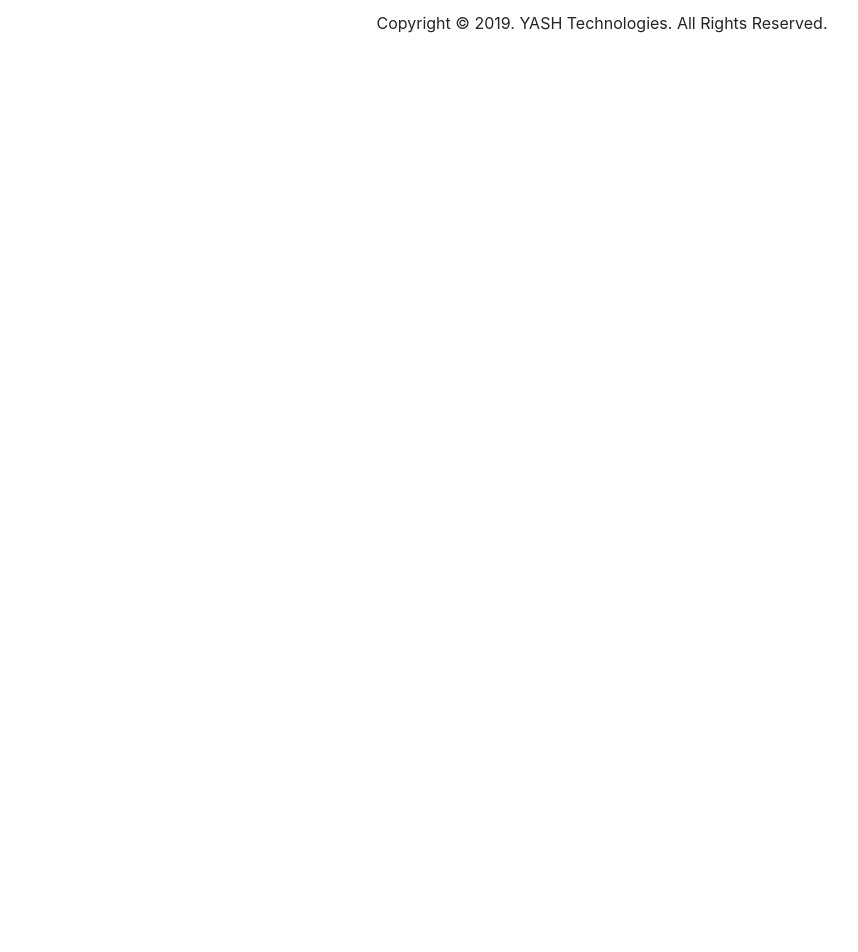
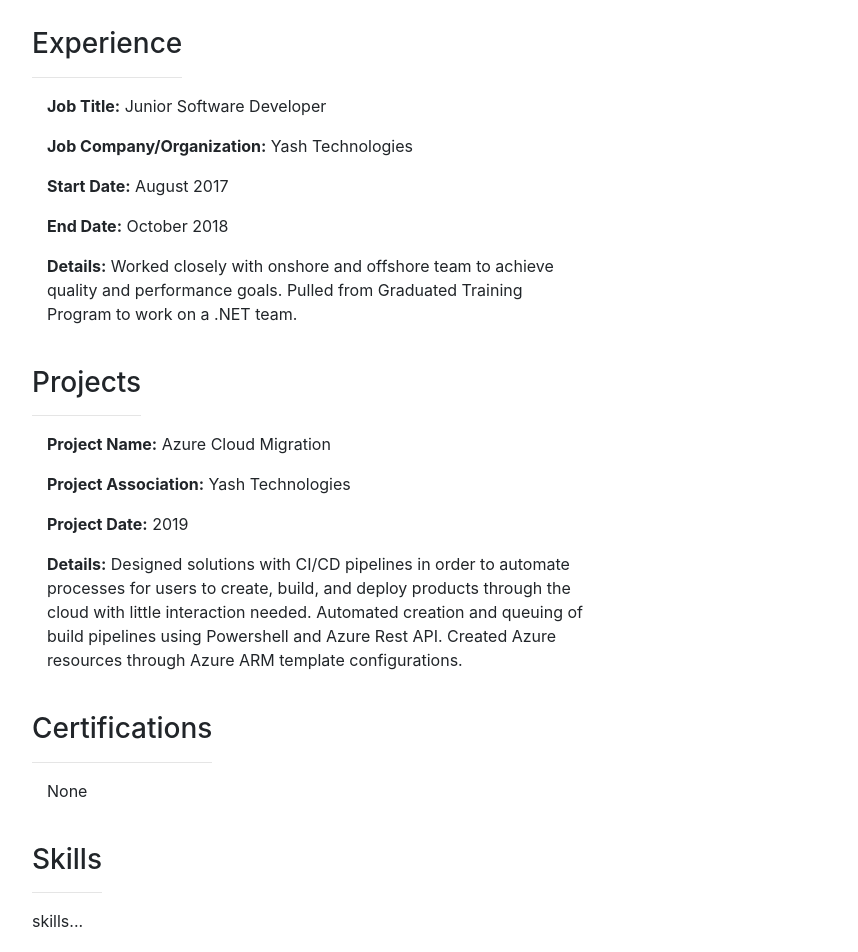
Before and after one commit to nxzq/resource-management, a React (Create React App) app: page /profile in a window 1280 px wide. Shown: the part 720-1672 px from the top of the page, without its empty margins (38-896 px from the left). Before the commit the page ends 800 px from the top, so only its background shows below. Built offline with nearby package versions, Linux system fonts and the light colour scheme.

Commit message:
Added Profile Form

```diff
--- a/src/pages/Profile.js
+++ b/src/pages/Profile.js
@@ -1,7 +1,8 @@
 import React, { useState } from 'react';
 import { Container, Row, Tooltip } from 'reactstrap';
-import { Link } from 'react-router-dom';
+// import { Link } from 'react-router-dom';
 import Header from '../components/Header';
+import SectionHeader from '../components/forms/SectionHeader';
 
 const Profile = ({person}) => {
 
@@ -52,8 +53,8 @@ const Profile = ({person}) => {
                     "JobOrg": "Yash Technologies",
                     "JobStartDate": "August 2017",
                     "JobEndDate": "October 2018",
-                    "JobInfo1": "Worked closely with onshore and offshore team to achieve quality and performance goals \n"
-                    + "Pulled from Graduated Training Program to work on a .NET team "
+                    "JobInfo": "Worked closely with onshore and offshore team to achieve quality and performance goals. \n"
+                    + "Pulled from Graduated Training Program to work on a .NET team."
                 }
             ],
             "Project": [
@@ -61,18 +62,12 @@ const Profile = ({person}) => {
                     "ProjName": "Azure Cloud Migration",
                     "ProjDate": "2019",
                     "ProjAssociation": "Yash Technologies",
-                    "ProjInfo1": "Designed solutions with CI/CD pipelines in order to automate processes for users to create, build, and deploy products through the cloud with little interaction needed. ",
-                    "ProjInfo2": "Automated creation and queuing of build pipelines using Powershell and Azure Rest API ",
-                    "ProjInfo3": "Created Azure resources through Azure ARM template configurations "
+                    "ProjInfo": "Designed solutions with CI/CD pipelines in order to automate processes for users to create, build, and deploy products through the cloud with little interaction needed. \n"
+                    + "Automated creation and queuing of build pipelines using Powershell and Azure Rest API. \n"
+                    + "Created Azure resources through Azure ARM template configurations."
                 }
             ],
-            "Certification": [
-                {
-                    "CertName": "",
-                    "CertDate": "",
-                    "CertAssociation": ""
-                }
-            ],
+            "Certification": [],
             "Skill": [
                 {
                     "Languages": [
@@ -116,21 +111,11 @@ const Profile = ({person}) => {
         for (let i=0; i<resource.Education.length; i++) {
             Education = [...Education,
             <div className="col-md-6">
-                <p>
-                    <b>School/University:</b>&nbsp;{resource.Education[i].School}
-                </p>
-                <p>
-                    <b>Location:</b>&nbsp;{resource.Education[i].Location}
-                </p>
-                <p>
-                    <b>Graduation Date:</b>&nbsp;{resource.Education[i].GradDate}
-                </p>
-                <p>
-                    <b>Degree:</b>&nbsp;{resource.Education[i].Degree}
-                </p>
-                <p>
-                    <b>Major:</b>&nbsp;{resource.Education[i].Major}
-                </p>
+                <p><b>School/University:</b>&nbsp;{resource.Education[i].School}</p>
+                <p><b>Location:</b>&nbsp;{resource.Education[i].Location}</p>
+                <p><b>Graduation Date:</b>&nbsp;{resource.Education[i].GradDate}</p>
+                <p><b>Degree:</b>&nbsp;{resource.Education[i].Degree}</p>
+                <p><b>Major:</b>&nbsp;{resource.Education[i].Major}</p>
                 {resource.Education[i].Minor[0] !== '' ?
                     <p>
                         <b>Minor:</b>&nbsp;{resource.Education[i].Minor}
@@ -142,7 +127,56 @@ const Profile = ({person}) => {
             </div>
         ]
         }
-        return Education
+        return resource.Education.length === 0 ? <div className="col-md-12"><p>None</p></div> : Education
+    }
+
+    const Experience = () => {
+        let Experience = []
+        for (let i=0; i<resource.Experience.length; i++) {
+            Experience = [...Experience,
+            <div className="col-md-6">
+                <p><b>Job Title:</b>&nbsp;{resource.Experience[i].JobTitle}</p>
+                <p><b>Job Company/Organization:</b>&nbsp;{resource.Experience[i].JobOrg}</p>
+                <p><b>Start Date:</b>&nbsp;{resource.Experience[i].JobStartDate}</p>
+                {resource.Education[i].GPA !== '' ?
+                    <p><b>End Date:</b>&nbsp;Present</p>
+                    :
+                    <p><b>End Date:</b>&nbsp;{resource.Experience[i].JobEndDate}</p>
+                }
+                <p><b>Details:</b>&nbsp;{resource.Experience[i].JobInfo}</p>
+            </div>
+        ]
+        }
+        return resource.Experience.length === 0 ? <div className="col-md-12"><p>None</p></div> : Experience
+    }
+
+    const Project = () => {
+        let Project = []
+        for (let i=0; i<resource.Project.length; i++) {
+            Project = [...Project,
+            <div className="col-md-6">
+                <p><b>Project Name:</b>&nbsp;{resource.Project[i].ProjName}</p>
+                <p><b>Project Association:</b>&nbsp;{resource.Project[i].ProjAssociation}</p>
+                <p><b>Project Date:</b>&nbsp;{resource.Project[i].ProjDate}</p>
+                <p><b>Details:</b>&nbsp;{resource.Project[i].ProjInfo}</p>
+            </div>
+        ]
+        }
+        return resource.Project.length === 0 ? <div className="col-md-12"><p>None</p></div> : Project
+    }
+
+    const Certification = () => {
+        let Certification = []
+        for (let i=0; i<resource.Certification.length; i++) {
+            Certification = [...Certification,
+            <div className="col-md-6">
+                <p><b>Certification Name:</b>&nbsp;{resource.Certification[i].CertName}</p>
+                <p><b>Certification Association:</b>&nbsp;{resource.Certification[i].CertAssociation}</p>
+                <p><b>Certification Date:</b>&nbsp;{resource.Certification[i].CertDate}</p>
+            </div>
+        ]
+        }
+        return resource.Certification.length === 0 ? <div className="col-md-12"><p>None</p></div> : Certification
     }
 
     return (
@@ -182,13 +216,41 @@ const Profile = ({person}) => {
                     <p className="col-md-12">
                         <b>Summary:</b>&nbsp;{resource.SummaryText}
                     </p> : ''}
-                    <hr />
+                </Row>
+                <br />
+                <Row>
+                    <SectionHeader name={'Education'} />
                 </Row>
                 <Row>
-                    <h3 className="col-md-12">Education</h3>
-                    <hr />
                     {Education()}
-                    <hr />
+                </Row>
+                <br />
+                <Row>
+                    <SectionHeader name={'Experience'} />
+                </Row>
+                <Row>
+                    {Experience()}
+                </Row>
+                <br />
+                <Row>
+                    <SectionHeader name={'Projects'} />
+                </Row>
+                <Row>
+                    {Project()}
+                </Row>
+                <br />
+                <Row>
+                    <SectionHeader name={'Certifications'} />
+                </Row>
+                <Row>
+                    {Certification()}
+                </Row>
+                <br />
+                <Row>
+                    <SectionHeader name={'Skills'} />
+                </Row>
+                <Row>
+                    <p>skills...</p>
                 </Row>
             </Container>
         </div>
```
